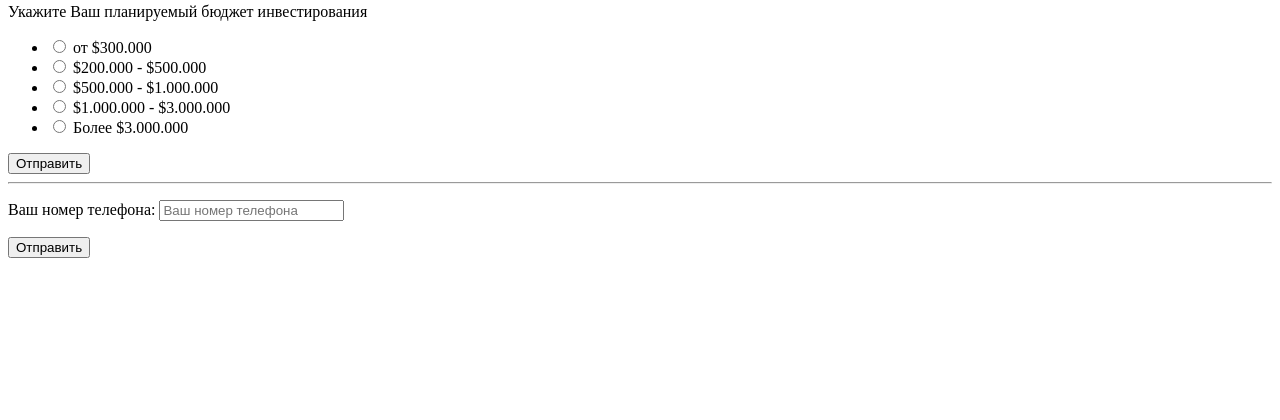
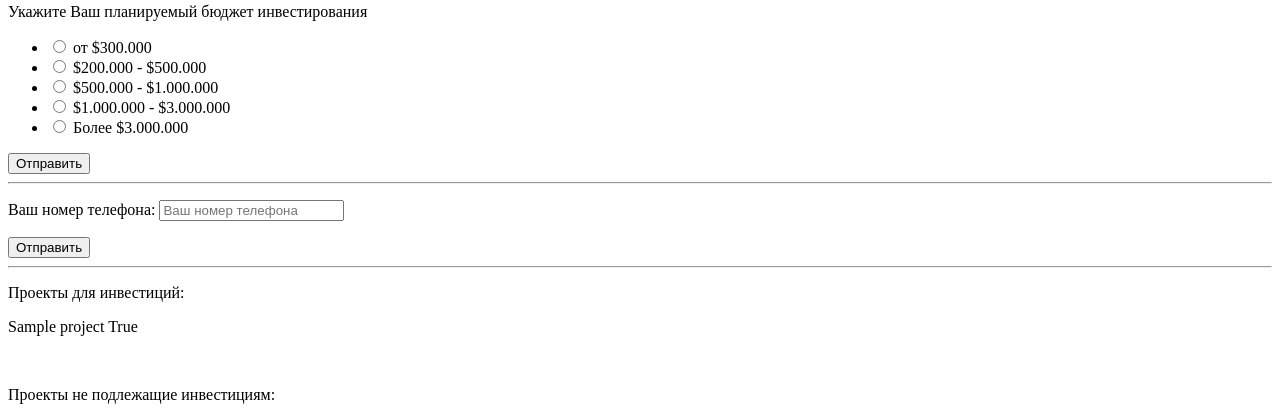
Before and after one commit to Realines/bali, a Django app: page / in a window 1280 px wide. Shown: the part 801-1221 px from the top of the page. Before the commit the page ends 1059 px from the top, so only its background shows below. Run offline with Django 3.2, Linux system fonts and the light colour scheme; tables that the repository leaves empty hold one stand-in row (values such as "Sample post").

Commit message:
Query optimization for all projects

```diff
--- a/bali/base_app/templates/base_app/index.html
+++ b/bali/base_app/templates/base_app/index.html
@@ -18,6 +18,16 @@
         {{ consult_form.as_p }}
         <input id="send_consult" type="submit" value="Отправить">
     </form>
+    <hr>
+    <p>Проекты для инвестиций:</p>
+    {% for project in invested_projects %}
+    <p>{{project.name}} {{project.invested}}</p>
+    {% endfor %}
+    <br>
+    <p>Проекты не подлежащие инвестициям:</p>
+    {% for project in not_invested_projects %}
+    <p>{{project.name}} {{project.invested}}</p>
+    {% endfor %}
 
     <script src="https://code.jquery.com/jquery-3.6.0.js" integrity="sha256-H+K7U5CnXl1h5ywQfKtSj8PCmoN9aaq30gDh27Xc0jk=" crossorigin="anonymous"></script>
     <script>
--- a/bali/base_app/views.py
+++ b/bali/base_app/views.py
@@ -37,8 +37,9 @@ def index(request: HttpRequest) -> HttpResponse:
 
     # Данные для контекста шаблона.
     faq = FAQ.objects.all()
-    invested_projects = Project.objects.filter(invested=True)
-    not_invested_projects = Project.objects.difference(invested_projects)
+    all_project = Project.objects.all()
+    invested_projects = all_project.filter(invested=True)
+    not_invested_projects = all_project.difference(invested_projects)
 
     # Формы консультации и квиза.
     consult_form = ConsultationForm()
@@ -105,6 +106,7 @@ def projects(request: HttpRequest, project_id: int) -> HttpResponse:
 
     # Текущий проект либо ошибка 404.
     current_project = get_object_or_404(Project, pk=project_id)
+    consult_form = ConsultationForm()
 
     # Проекты в ленту рекомендаций.
     # Проекты отсортированы по количествую совпавших категорий
@@ -115,6 +117,7 @@ def projects(request: HttpRequest, project_id: int) -> HttpResponse:
 
     context = {'current_project': current_project,
                'recommended_projects': recommended_projects}
+
     return render(request=request,
                   template_name='base_app/projects.html',
                   context=context)
```
